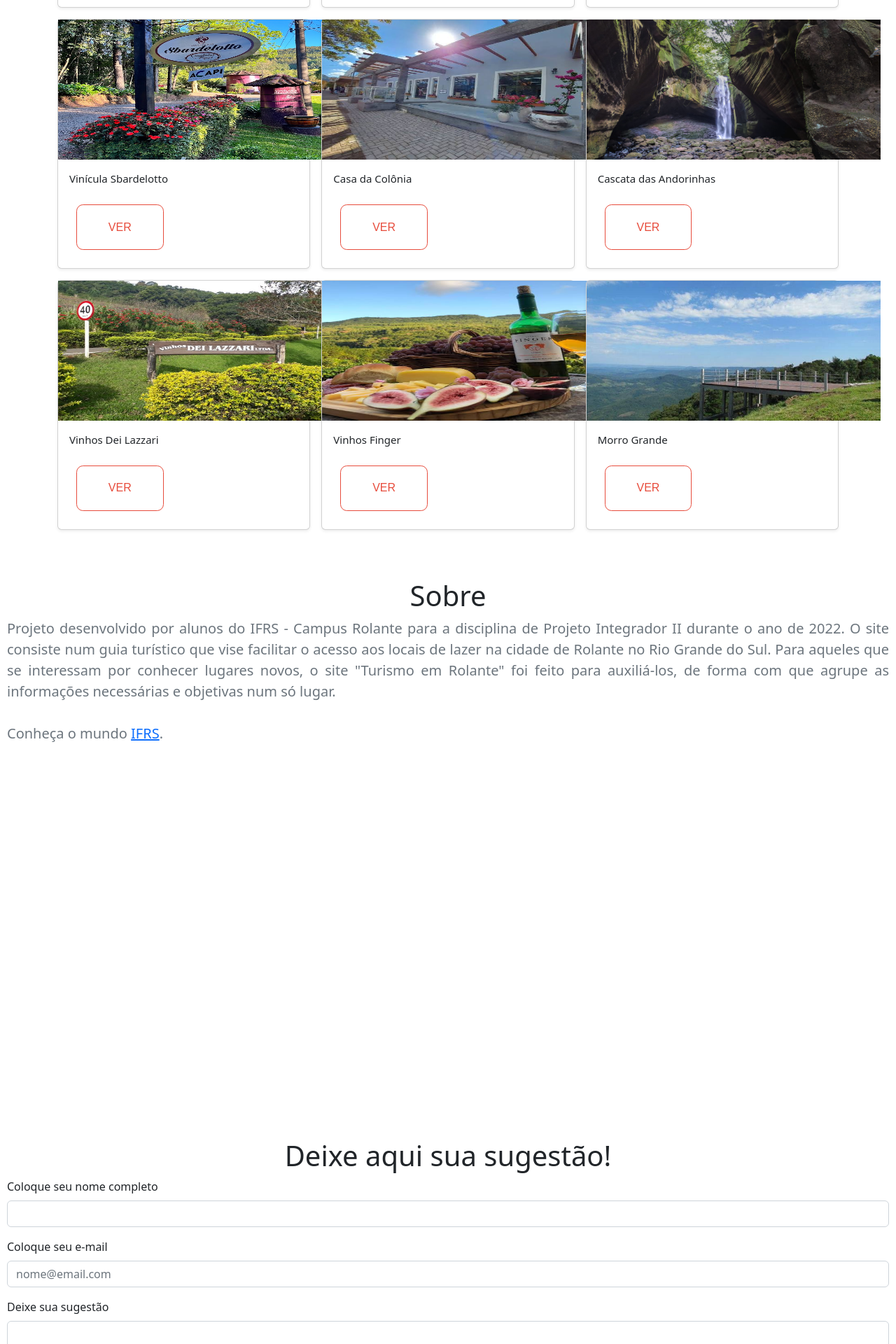
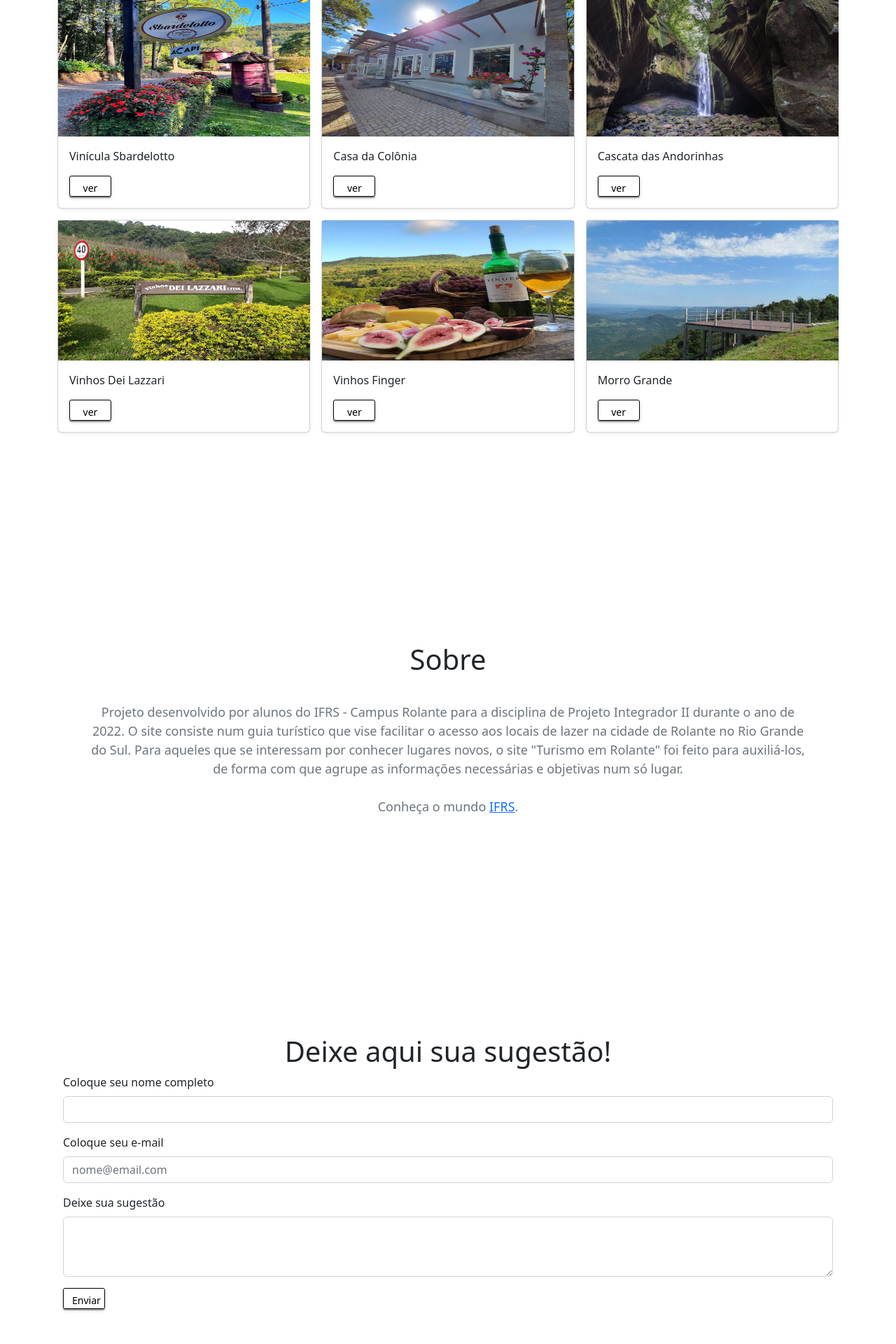
Before and after one commit to Jemuhlen/Site-de-turismo, a PHP site: page / in a window 1280 px wide. Shown: the part 2240-4160 px from the top of the page at 70% size. Run offline with PHP 8.4, Linux system fonts and the light colour scheme; data that the repository does not hold is empty; some libraries are stand-ins or nearby versions.

Commit message:
Update style.css

```diff
--- a/css/style.css
+++ b/css/style.css
@@ -1,13 +1,11 @@
 html, body{
   height: 100%;
   width: 100%;
-
 }
 
-.body{
-  background-color: red;
+h1{
+  text-align:center;
 }
-
 .navbar{
   background-color: #ffffffbb;
   padding: 1% 0;
@@ -60,7 +58,7 @@ html, body{
   padding: 0%;
 }
 
-.mapa, .chuvisqueiro, .cascata, .rio, .sugestao, .sobre{
+.mapa, .sugestao{
   min-height: 100vh;
   padding-top: 70px;
   margin-left: 10px;
@@ -70,107 +68,68 @@ html, body{
 .mapa{
   height: 100vh;
   padding: 0;
-  margin: 0;
+  margin: 10px;
 }
 
-.btn-pontos{
-  background-color: red;
+.pontos-turisticos{
+  margin: 0 0 200px 0;
 }
+
 .pontos-turisticos img{
-  width:420px;
+  width:360px;
   height:200px;
 }
-/*ALBUM*/
-.bd-placeholder-img {
-  font-size: 1.125rem;
-  text-anchor: middle;
-  -webkit-user-select: none;
-  -moz-user-select: none;
-  user-select: none;
+
+.btn-pontos {
+  border: 1px solid #000000;
+  border-radius: 3px;
+  box-shadow: 0 2px 0 rgba(0, 0, 0, .3),
+  0 2px 5px rgba(0, 0, 0, 0.2);
+  color: #000000;
+  display: block;
+  font-size: 14px;
+  padding:auto;
+  width: 60px;
+  height: 30px;
 }
 
-@media (min-width: 768px) {
-  .bd-placeholder-img-lg {
-    font-size: 3.5rem;
-  }
-}
-
-.b-example-divider {
-  height: 3rem;
-  background-color: rgba(0, 0, 0, .1);
-  border: solid rgba(0, 0, 0, .15);
-  border-width: 1px 0;
-  box-shadow: inset 0 .5em 1.5em rgba(0, 0, 0, .1), inset 0 .125em .5em rgba(0, 0, 0, .15);
-}
-
-
-.b-example-vr {
-  flex-shrink: 0;
-  width: 1.5rem;
-  height: 100vh;
-}
-
-.bi {
-  vertical-align: -.100em;
-  fill: currentColor;
-}
-.btn {
-  box-sizing: border-box;
-  -webkit-appearance: none;
-     -moz-appearance: none;
-          appearance: none;
-  background-color: transparent;
-  border: 0.5px solid #e74c3c;
-  border-radius: 0.6em;
-  color: #e74c3c;
-  cursor: pointer;
-  display: -webkit-box;
-  display: -webkit-flex;
-  display: -ms-flexbox;
-  display: flex;
-  -webkit-align-self: center;
-  -ms-flex-item-align: center;
-      align-self: center;
-font-size: 1rem;
-font-weight: 400;
-line-height: center;
-margin: 10px;
-padding: 1.2em 2.8em;
-text-decoration: none;
-text-align: center;
-text-transform: uppercase;
-font-family: 'Montserrat', sans-serif;
-font-weight: 500;
-}
-.btn:hover, .btn:focus {
-  color: #fff;
-  outline: 0;
-}
-.first {
-  -webkit-transition: box-shadow 300ms ease-in-out, color 300ms ease-in-out;
-  transition: box-shadow 300ms ease-in-out, color 300ms ease-in-out;
-}
-.sobre, .pontos-turisticos, .sugestao h1{
-  text-align: center;
-}
 
 .clearfix{
   padding: 10px;
 }
 
-p{
-  font-size: 15px;
-  text-align: justify;
+.sobre{
+  padding-top: 100px;
+  text-align: center;
+  min-height: 70vh;
 }
 
-@media(max-width: 700px){
-  .clearfix{
-    padding-top: 0px ;
-  }
-  .image{
-    width: 90vw;
-    align-items: center;
-  }
+.sobre p{
+  font-size: 18px;
+  padding: 30px 30px;
+  margin-right: 90px;
+  margin-left: 90px;
+}
+
+.btn_primary{
+  border: 1px solid #000000;
+  border-radius: 3px;
+  box-shadow: 0 2px 0 rgba(0, 0, 0, .3),
+  0 2px 5px rgba(0, 0, 0, 0.2);
+  color: #000000;
+  display: block;
+  font-size: 14px;
+  padding:auto;
+  width: 60px;
+  height: 30px;
+}
+
+
+.sugestao{
+  padding-top: 100px;
+  min-height: 50vh;
+  margin-left: 90px;
+  margin-right: 90px;
 }
 
 .footer {
@@ -199,18 +158,3 @@ p{
   border-radius: 20px;
   border: 3px solid #383838;
 }
-
-.button{
-  background-color: #ffffff;
-  border: 1px solid #000000;
-     border-radius: 3px;
-     box-shadow: 0 2px 0 rgba(0, 0, 0, .3),
-                   0 2px 5px rgba(0, 0, 0, 0.2);
-     color: #000000;
-     display: block;
-     font-size: 14px;
-     text-shadow:1px 1px 0 #FFF;
-     padding:auto;
-     width: 80px;
-     height: 35px;
-}
```
